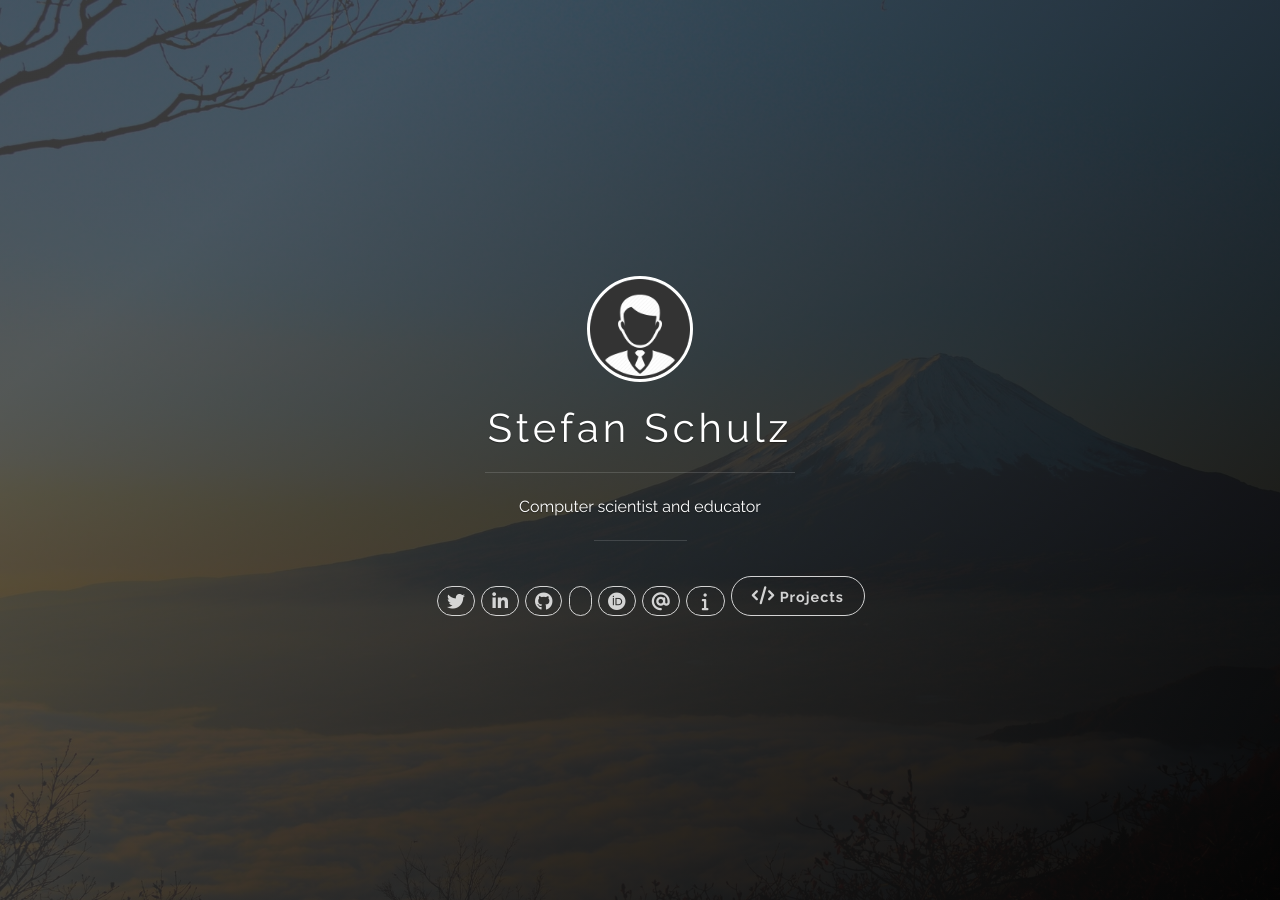
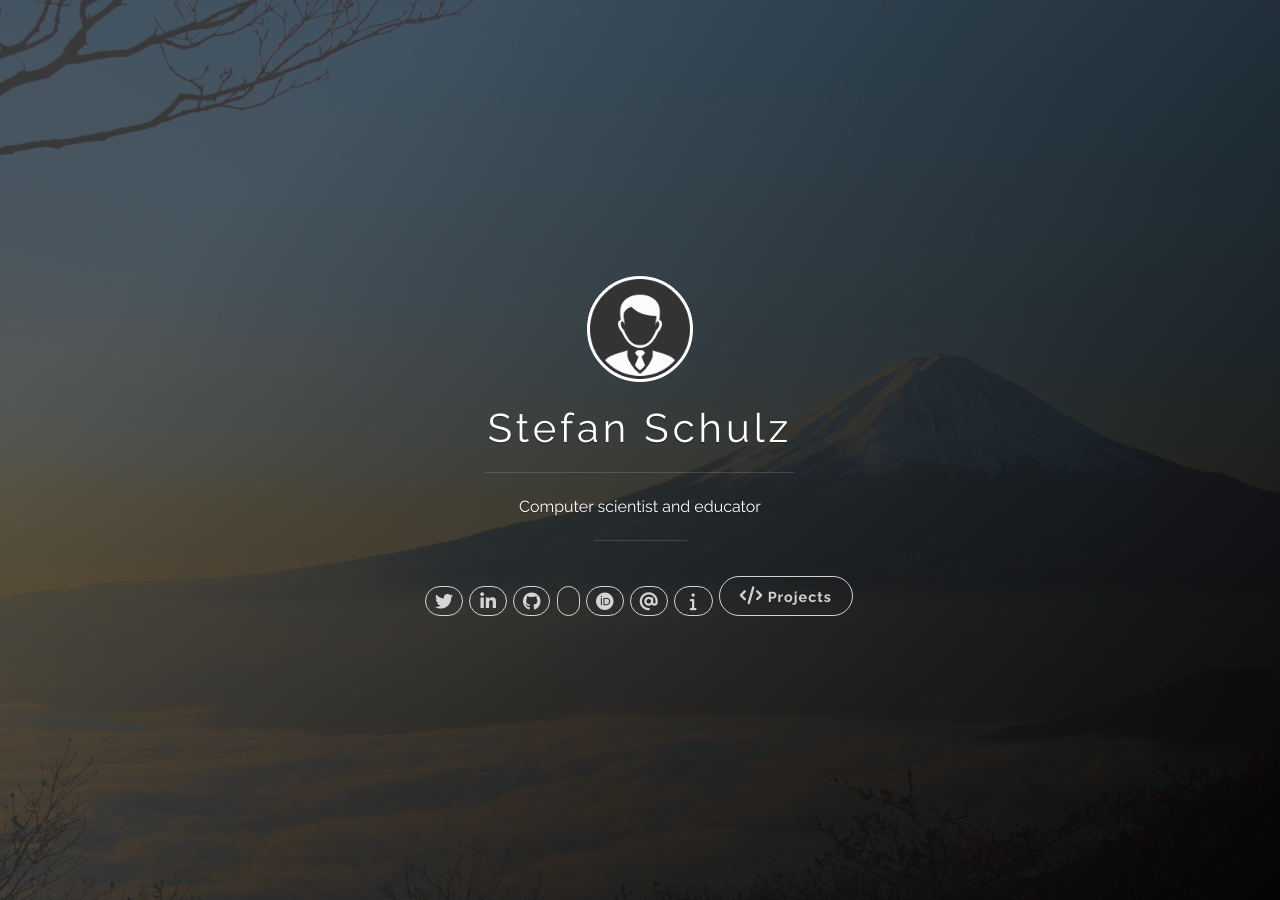
Before and after one commit to Rubyfi/jekyll-uno-landingpage, a Jekyll site: the page built from tags.md, in a window 1280 px wide. Built offline with Jekyll 4.4.1, drawn with Linux system fonts in a browser that asks for light colours; nearby versions of some CDN libraries; a style sheet for code colours, icons or effects is not loaded.

Commit message:
Center navbar

```diff
--- a/_sass/uno.scss
+++ b/_sass/uno.scss
@@ -604,8 +604,7 @@ nav {
 			border-color: #FFF;
 			opacity: 1; }
 
-.navigation--social {
-	margin-left: 1.5em; }
+.navigation--social {}
 	.navigation--social a {
 		padding: 6px 8px 6px 9px; }
 		.navigation--social a .label {
```
